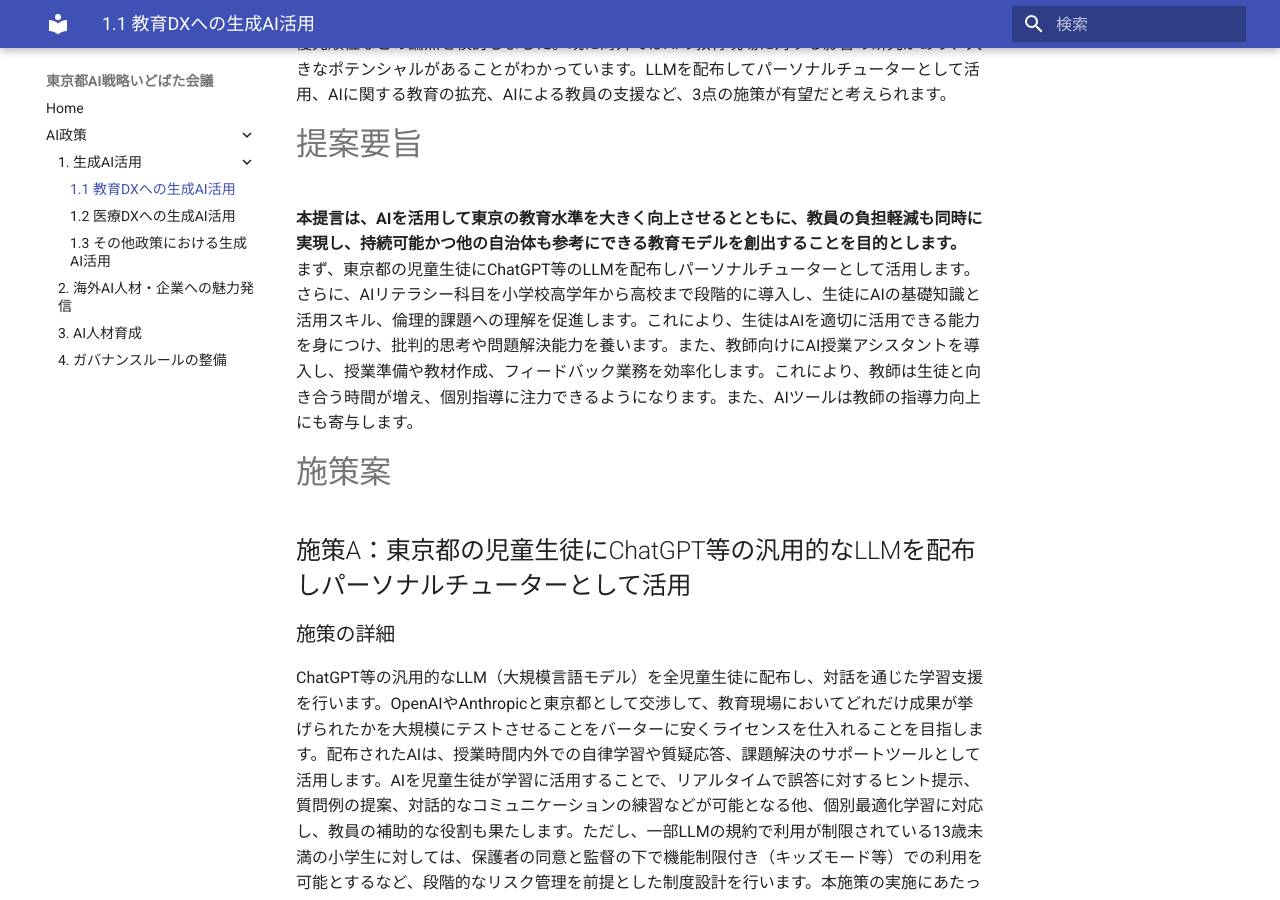
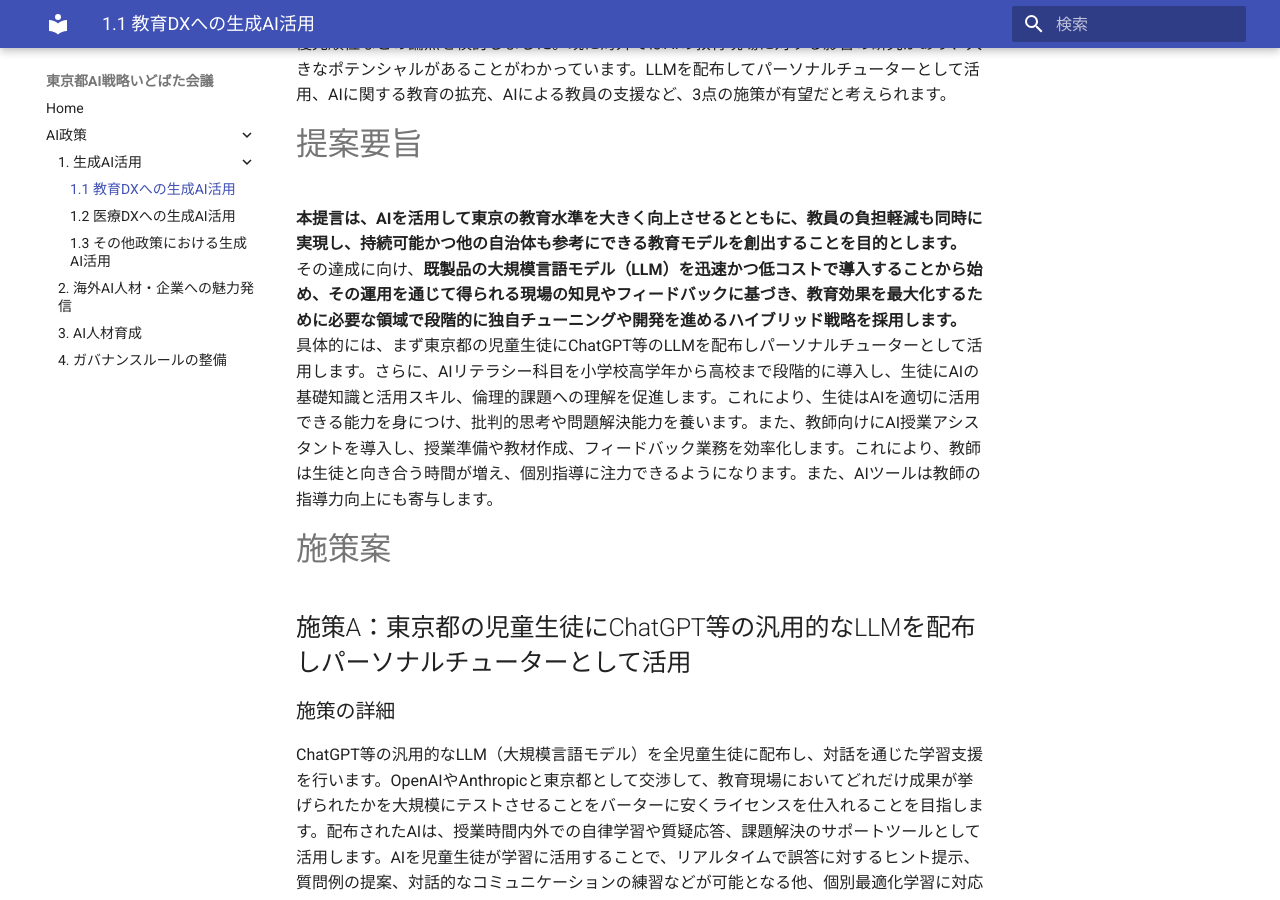
Before and after one commit to takahiroanno2024/2025_ai_idobatakaigi_output, an MkDocs documentation site: the page built from docs/1.1_教育DXへの生成AI活用.md, in a window 1280 px wide and 900 px high, scrolled down 526 px. Built offline with MkDocs 1.6.1 and Material for MkDocs 9.7.7, drawn with Linux system fonts in a browser that asks for light colours.

Commit message:
提案要旨：LLM導入のハイブリッド戦略を明記 (Eitaro Suda)

```diff
--- a/docs/1.1_教育DXへの生成AI活用.md
+++ b/docs/1.1_教育DXへの生成AI活用.md
@@ -11,7 +11,7 @@
 本提言の作成にあたり、AIチャット、掲示板、X、YouTube等を通じて有識者の意見を収集し、**文部科学省の「初等中等教育段階における生成 AI の利活用に関するガイドライン」も参照しながら、**教育格差の是正の必要性や、AI活用の有効性、導入にあたってのハードル、プライバシーと監視のバランス、AI導入の優先順位などの論点を検討しました。既に海外ではAIの教育現場に対する影響の研究があり、大きなポテンシャルがあることがわかっています。LLMを配布してパーソナルチューターとして活用、AIに関する教育の拡充、AIによる教員の支援など、3点の施策が有望だと考えられます。
 
 # 提案要旨
-**本提言は、AIを活用して東京の教育水準を大きく向上させるとともに、教員の負担軽減も同時に実現し、持続可能かつ他の自治体も参考にできる教育モデルを創出することを目的とします。** まず、東京都の児童生徒にChatGPT等のLLMを配布しパーソナルチューターとして活用します。さらに、AIリテラシー科目を小学校高学年から高校まで段階的に導入し、生徒にAIの基礎知識と活用スキル、倫理的課題への理解を促進します。これにより、生徒はAIを適切に活用できる能力を身につけ、批判的思考や問題解決能力を養います。また、教師向けにAI授業アシスタントを導入し、授業準備や教材作成、フィードバック業務を効率化します。これにより、教師は生徒と向き合う時間が増え、個別指導に注力できるようになります。また、AIツールは教師の指導力向上にも寄与します。
+**本提言は、AIを活用して東京の教育水準を大きく向上させるとともに、教員の負担軽減も同時に実現し、持続可能かつ他の自治体も参考にできる教育モデルを創出することを目的とします。** その達成に向け、**既製品の大規模言語モデル（LLM）を迅速かつ低コストで導入することから始め、その運用を通じて得られる現場の知見やフィードバックに基づき、教育効果を最大化するために必要な領域で段階的に独自チューニングや開発を進めるハイブリッド戦略を採用します。** 具体的には、まず東京都の児童生徒にChatGPT等のLLMを配布しパーソナルチューターとして活用します。さらに、AIリテラシー科目を小学校高学年から高校まで段階的に導入し、生徒にAIの基礎知識と活用スキル、倫理的課題への理解を促進します。これにより、生徒はAIを適切に活用できる能力を身につけ、批判的思考や問題解決能力を養います。また、教師向けにAI授業アシスタントを導入し、授業準備や教材作成、フィードバック業務を効率化します。これにより、教師は生徒と向き合う時間が増え、個別指導に注力できるようになります。また、AIツールは教師の指導力向上にも寄与します。
 
 # 施策案
 
```
